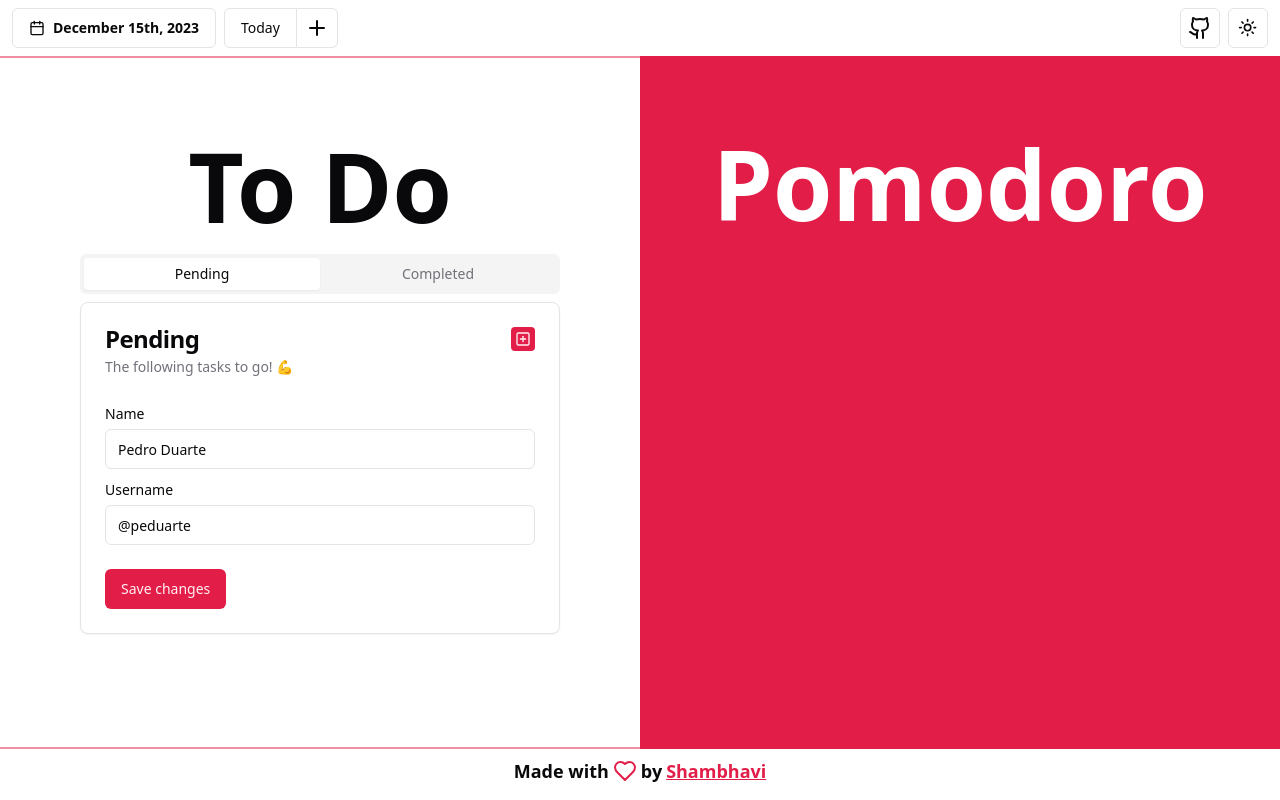
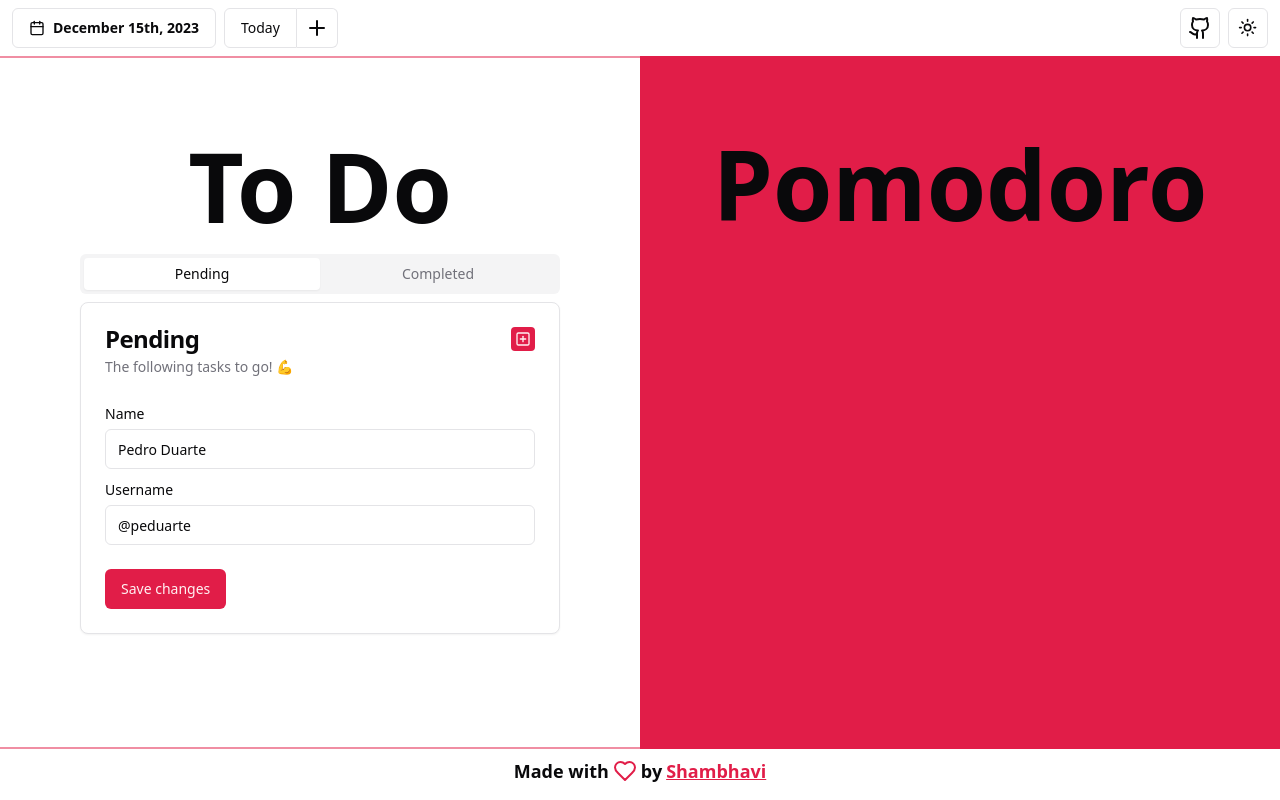
Before and after one commit to ShambhavII-Singh/ToDo, a React (Vite) app: page / in a window 1280 px wide. Built offline with nearby package versions, Linux system fonts and the light colour scheme.

Commit message:
main page change color 1

```diff
--- a/src/containers/MainPage.tsx
+++ b/src/containers/MainPage.tsx
@@ -13,7 +13,7 @@ export const MainPage = () => {
                         <ToDo />
                     </div>
                     <div className="w-1/2 bg-ring h-full flex flex-col px-20 pt-20 gap-5 items-center">
-                        <p className="text-8xl font-bold text-background">Pomodoro</p>
+                        <p className="text-8xl font-bold">Pomodoro</p>
                     </div>
                 </div>
                 <Footer />
```
